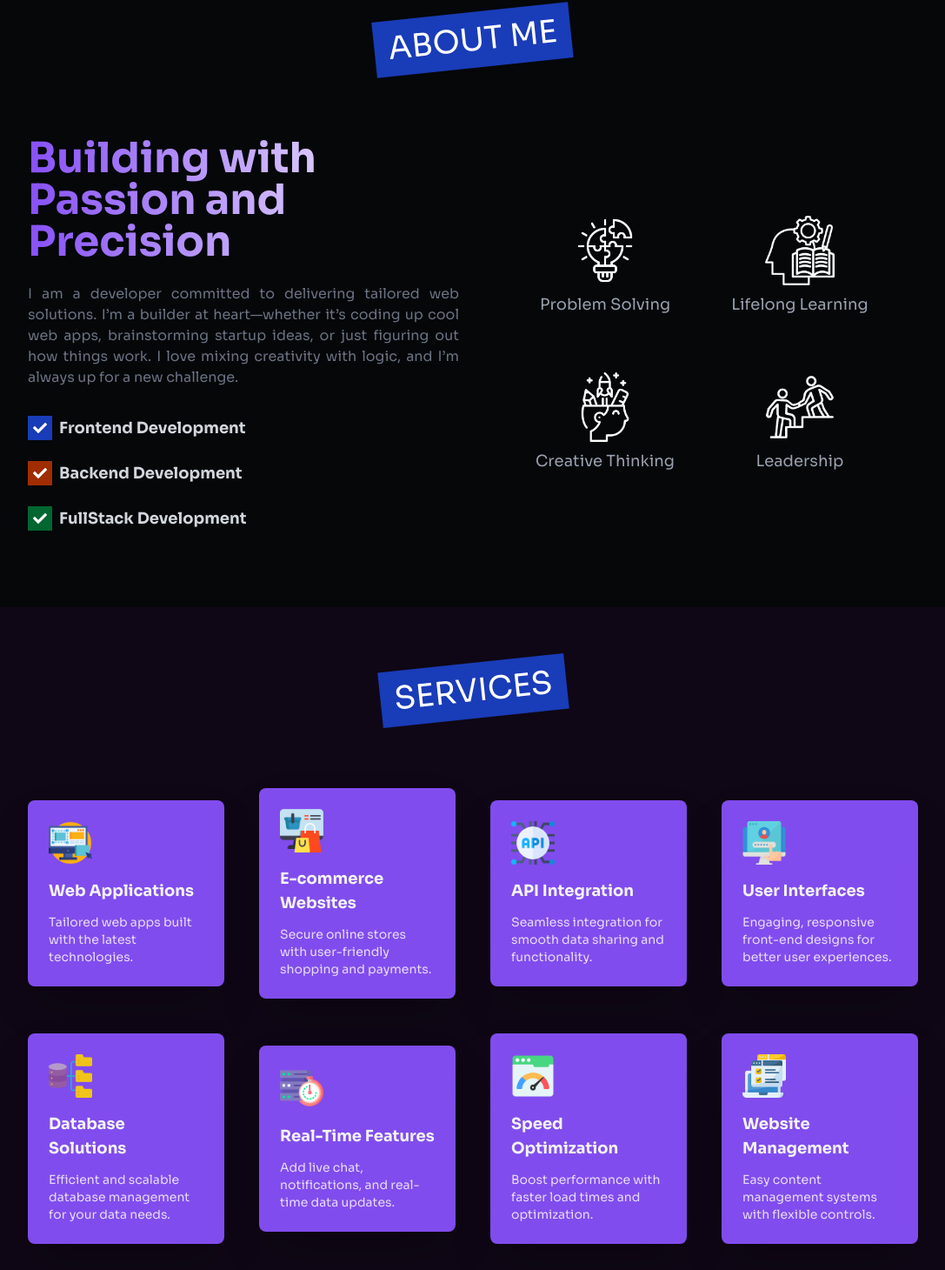
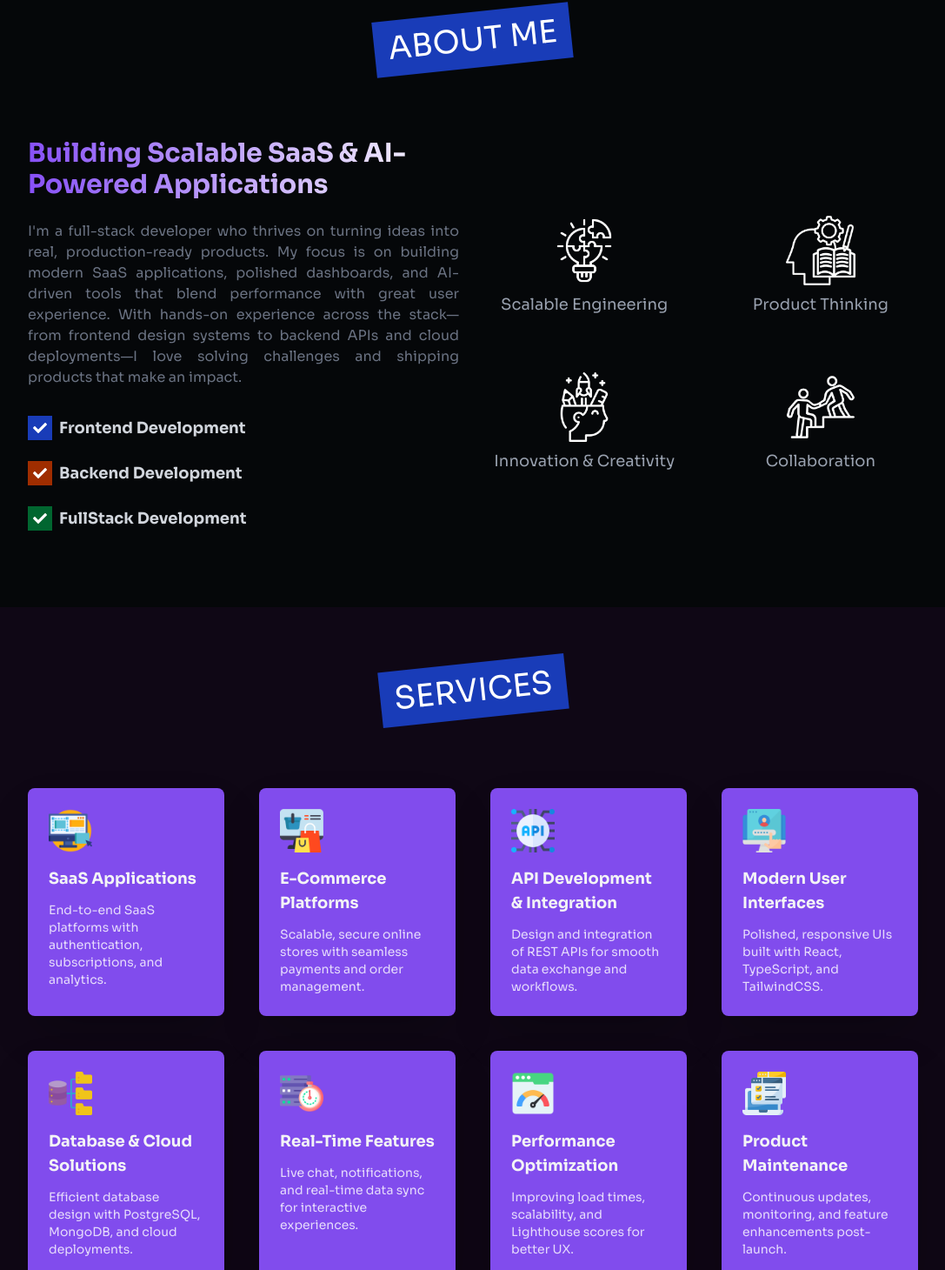
Before and after one commit to ShettyAryan/myportfolio, a Next.js app: page / in a window 1280 px wide. Shown: the part 850-2310 px from the top of the page at 87% size, without its empty margins (96-1183 px from the left). Built offline with nearby package versions, Linux system fonts and the light colour scheme.

Commit message:
Project added and modifications made

```diff
--- a/Data/data.ts
+++ b/Data/data.ts
@@ -1,15 +1,15 @@
 export const BaseInfo = {
   name: "Aryan Shetty",
-  position: "Full Stack Web Developer",
+  position: "Full Stack Developer",
   description:
-    "I’m a curious mind with a passion for building things—whether it’s crafting sleek web apps, exploring new tech stacks, or diving into business ideas. I thrive on challenges and love blending creativity with problem-solving. Let’s connect and make something awesome!",
+    "I'm a full-stack developer passionate about building scalable SaaS products and AI-powered applications. With experience in React, Next.js, TypeScript, and FastAPI, I specialize in crafting modern dashboards and production-ready web apps that are fast, reliable, and user-focused. Always curious, always building—let's turn ideas into impactful products!",
   profilePic: "/images/hero.png",
 };
 
 export const aboutInfo = {
-  title: "Building with Passion and Precision",
+  title: "Building Scalable SaaS & AI-Powered Applications",
   description:
-    "I am a developer committed to delivering tailored web solutions. I’m a builder at heart—whether it’s coding up cool web apps, brainstorming startup ideas, or just figuring out how things work. I love mixing creativity with logic, and I’m always up for a new challenge.",
+    "I'm a full-stack developer who thrives on turning ideas into real, production-ready products. My focus is on building modern SaaS applications, polished dashboards, and AI-driven tools that blend performance with great user experience. With hands-on experience across the stack—from frontend design systems to backend APIs and cloud deployments—I love solving challenges and shipping products that make an impact.",
   client: "50+",
   experience: "3+",
   project: "200+",
@@ -19,57 +19,62 @@ export const aboutInfo = {
 export const servicesData = [
   {
     id: 1,
-    title: " Web Applications",
-    description: "Tailored web apps built with the latest technologies.",
+    title: "SaaS Applications",
+    description:
+      "End-to-end SaaS platforms with authentication, subscriptions, and analytics.",
     icon: "/images/s1.png",
   },
   {
     id: 2,
-    title: "E-commerce Websites",
+    title: "E-Commerce Platforms",
     description:
-      "Secure online stores with user-friendly shopping and payments.",
+      "Scalable, secure online stores with seamless payments and order management.",
     icon: "/images/s2.png",
   },
   {
     id: 3,
-    title: "API Integration",
+    title: "API Development & Integration",
     description:
-      "Seamless integration for smooth data sharing and functionality.",
+      "Design and integration of REST APIs for smooth data exchange and workflows.",
     icon: "/images/s3.png",
   },
   {
     id: 4,
-    title: "User Interfaces",
+    title: "Modern User Interfaces",
     description:
-      "Engaging, responsive front-end designs for better user experiences.",
+      "Polished, responsive UIs built with React, TypeScript, and TailwindCSS.",
     icon: "/images/s4.png",
   },
   {
     id: 5,
-    title: "Database Solutions",
+    title: "Database & Cloud Solutions",
     description:
-      "Efficient and scalable database management for your data needs.",
+      "Efficient database design with PostgreSQL, MongoDB, and cloud deployments.",
     icon: "/images/s5.png",
   },
   {
     id: 6,
     title: "Real-Time Features",
-    description: "Add live chat, notifications, and real-time data updates.",
+    description:
+      "Live chat, notifications, and real-time data sync for interactive experiences.",
     icon: "/images/s6.png",
   },
   {
     id: 7,
-    title: "Speed Optimization",
-    description: "Boost performance with faster load times and optimization.",
+    title: "Performance Optimization",
+    description:
+      "Improving load times, scalability, and Lighthouse scores for better UX.",
     icon: "/images/s7.png",
   },
   {
     id: 8,
-    title: "Website Management",
-    description: "Easy content management systems with flexible controls.",
+    title: "Product Maintenance",
+    description:
+      "Continuous updates, monitoring, and feature enhancements post-launch.",
     icon: "/images/s8.png",
   },
 ];
+
 
 export const projectData = [
   {
@@ -92,6 +97,15 @@ export const projectData = [
   },
   {
     id: 2,
+    image: "/images/aigenagentic.png",
+    url: "https://aigenagentic.vercel.app/",
+    title: "AIGenAgentic Solutions",
+    description:
+      "Freelance Full-Stack Developer (Contract) - Designed, built, and deployed the agency’s public website with scheduling integration, analytics, and production-ready deployment within tight timelines.",
+    techStack: ["Next.js", "TailwindCSS", "Typescript", "MongoDB"],
+  },
+  {
+    id: 3,
     image: "/images/codequest.png",
     url: "https://code-quest-aryan.vercel.app/",
     title: "CodeQuest",
@@ -109,7 +123,7 @@ export const projectData = [
     ],
   },
   {
-    id: 3,
+    id: 4,
     image: "/images/ecom.png",
     url: "https://ecom-nine.vercel.app/",
     title: "E-Commerce Store",
@@ -124,7 +138,7 @@ export const projectData = [
     ],
   },
   {
-    id: 4,
+    id: 5,
     image: "/images/notesapp.png",
     url: "https://notesapp-ashy-five.vercel.app/",
     title: "Notes App",
@@ -132,7 +146,7 @@ export const projectData = [
     techStack: ["MERN", "Axios", "MongoDB Atlas", "JWT Auth"],
   },
   {
-    id: 5,
+    id: 6,
     image: "/images/nike.png",
     url: "https://serene-donut-234405.netlify.app",
     title: "Nike UI Clone",
--- a/component/Home/About/About.tsx
+++ b/component/Home/About/About.tsx
@@ -134,52 +134,52 @@ useEffect(()=>{
   }, []);
 
   return (
-    <div
-      ref={sectionRef}
-      className='pt-16 pb-16 bg-[#050709] overflow-hidden'
-    >
-        <div ref={headingRef}>
-      <  SectionHeading>About Me</SectionHeading>
-        </div>
-      <div className='w-[80%] mx-auto grid grid-cols-1 lg:grid-cols-2 gap-8 items-center mt-20'>
+    <div ref={sectionRef} className="pt-16 pb-16 bg-[#050709] overflow-hidden">
+      <div ref={headingRef}>
+        <SectionHeading>About Me</SectionHeading>
+      </div>
+      <div className="w-[80%] mx-auto grid grid-cols-1 lg:grid-cols-2 gap-8 items-center mt-20">
         {/* Text content */}
         <div>
           <h1
             ref={titleRef}
-            className='text-bg text-[26px] sm:text-3xl md:text-4xl lg:text-5xl font-bold text-gray-200'
+            className="text-bg text-[26px] sm:text-xl md:text-2xl lg:text-3xl font-bold text-gray-200"
           >
             {aboutInfo.title}
           </h1>
 
           {/* Rest of the component remains exactly the same */}
-          <p ref={descRef} className='mt-6 text-base text-gray-500 text-justify'>
+          <p
+            ref={descRef}
+            className="mt-6 text-base text-gray-500 text-justify"
+          >
             {aboutInfo.description}
           </p>
 
-          <div ref={skillsRef} className='mt-8'>
-            <div className='flex items-center space-x-2 mb-6'>
-              <div className='w-7 h-7 bg-blue-800 flex flex-col items-center justify-center'>
-                <FaCheck className='text-white'/>
+          <div ref={skillsRef} className="mt-8">
+            <div className="flex items-center space-x-2 mb-6">
+              <div className="w-7 h-7 bg-blue-800 flex flex-col items-center justify-center">
+                <FaCheck className="text-white" />
               </div>
-              <p className='text-sm sm:text-base md:text-lg font-bold text-gray-300'>
+              <p className="text-sm sm:text-base md:text-lg font-bold text-gray-300">
                 Frontend Development
               </p>
             </div>
 
-            <div className='flex items-center space-x-2 mb-6'>
-              <div className='w-7 h-7 bg-orange-800 flex flex-col items-center justify-center'>
-                <FaCheck className='text-white'/>
+            <div className="flex items-center space-x-2 mb-6">
+              <div className="w-7 h-7 bg-orange-800 flex flex-col items-center justify-center">
+                <FaCheck className="text-white" />
               </div>
-              <p className='text-sm sm:text-base md:text-lg font-bold text-gray-300'>
+              <p className="text-sm sm:text-base md:text-lg font-bold text-gray-300">
                 Backend Development
               </p>
             </div>
 
-            <div className='flex items-center space-x-2 mb-6'>
-              <div className='w-7 h-7 bg-green-800 flex flex-col items-center justify-center'>
-                <FaCheck className='text-white'/>
+            <div className="flex items-center space-x-2 mb-6">
+              <div className="w-7 h-7 bg-green-800 flex flex-col items-center justify-center">
+                <FaCheck className="text-white" />
               </div>
-              <p className='text-sm sm:text-base md:text-lg font-bold text-gray-300'>
+              <p className="text-sm sm:text-base md:text-lg font-bold text-gray-300">
                 FullStack Development
               </p>
             </div>
@@ -187,60 +187,63 @@ useEffect(()=>{
         </div>
 
         {/* Stat Content */}
-        <div ref={statsRef} className='grid grid-cols-2 gap-16 items-center lg:mx-auto'>
+        <div
+          ref={statsRef}
+          className="grid grid-cols-2 gap-16 items-center lg:mx-auto"
+        >
           <div>
             <Image
-              src='/images/idea.png'
-              alt='Problem Solving'
+              src="/images/idea.png"
+              alt="Scalable Engineering"
               width={80}
               height={80}
-              className='mx-auto'
+              className="mx-auto"
               priority
             />
-            <p className='text-base sm:text-lg text-gray-400 text-center mt-2'>
-              Problem Solving
+            <p className="text-base sm:text-lg text-gray-400 text-center mt-2">
+              Scalable Engineering
             </p>
           </div>
 
           <div>
             <Image
-              src='/images/learning.png'
-              alt='Lifelong Learning'
+              src="/images/learning.png"
+              alt="Product Thinking"
               width={80}
               height={80}
-              className='mx-auto'
+              className="mx-auto"
               priority
             />
-            <p className='text-base sm:text-lg text-gray-400 text-center mt-2'>
-              Lifelong Learning
+            <p className="text-base sm:text-lg text-gray-400 text-center mt-2">
+              Product Thinking
             </p>
           </div>
 
           <div>
             <Image
-              src='/images/creativity.png'
-              alt='Creative Thinking'
+              src="/images/creativity.png"
+              alt="Innovation & Creativity"
               width={80}
               height={80}
-              className='mx-auto'
+              className="mx-auto"
               priority
             />
-            <p className='text-base sm:text-lg text-gray-400 text-center mt-2'>
-              Creative Thinking
+            <p className="text-base sm:text-lg text-gray-400 text-center mt-2">
+              Innovation & Creativity
             </p>
           </div>
 
           <div>
             <Image
-              src='/images/leadership.png'
-              alt='Leadership'
+              src="/images/leadership.png"
+              alt="Collaboration"
               width={80}
               height={80}
-              className='mx-auto'
+              className="mx-auto"
               priority
             />
-            <p className='text-base sm:text-lg text-gray-400 text-center mt-2'>
-              Leadership
+            <p className="text-base sm:text-lg text-gray-400 text-center mt-2">
+              Collaboration
             </p>
           </div>
         </div>
--- a/component/Home/Hero/Hero.tsx
+++ b/component/Home/Hero/Hero.tsx
@@ -2,7 +2,7 @@
 
 import { BaseInfo } from "@/Data/data";
 import Image from "next/image";
-import Link from "next/link";
+
 import React, { useEffect, useRef, useState } from "react";
 import { FaDownload } from "react-icons/fa";
 import { FaGithub, FaInstagram, FaLinkedin, FaTwitter } from "react-icons/fa6";
@@ -203,7 +203,7 @@ const Hero = () => {
               </a>
             </div>
             <a
-              href="https://drive.google.com/file/d/1XefhI0yEWXkZVRj9Qz_sNBHobE6W9xj0/view?usp=sharing"
+              href="https://drive.google.com/file/d/1ItysqIr6TfK6kraZenCT3_UxT5fGHLcb/view?usp=sharing"
               target="_blank"
               onMouseEnter={handleButtonMouseEnter}
               onMouseLeave={handleButtonMouseLeave}
--- a/component/Home/Projects/Projects.tsx
+++ b/component/Home/Projects/Projects.tsx
@@ -64,12 +64,12 @@ const Projects = () => {
       <div ref={headingRef}>
         <SectionHeading>My Projects</SectionHeading>
       </div>
-      <div className="w-[80%] mx-auto mt-20 grid grid-cols-1 md:grid-cols-2 lg:grid-cols-3 gap-12 items-center">
+      <div className="w-[80%] mx-auto mt-20 grid grid-cols-1 md:grid-cols-2 lg:grid-cols-3 gap-12 items-stretch">
         {projectData.map((project) => (
           <div
             key={project.id}
             // ref={(el) => {(cardRefs.current[index] = el)}}
-            className="bg-blue-950 p-6 rounded-lg hover:scale-105 transition-all duration-300"
+            className="bg-blue-950 p-6 rounded-lg hover:scale-105 transition-all duration-300 h-full"
           >
             <Link href={project.url} target="_blank">
               <Image
--- a/component/Home/Services/ServiceCard.tsx
+++ b/component/Home/Services/ServiceCard.tsx
@@ -27,7 +27,7 @@ useEffect(()=>{
 },[])
 
   return (
-    <Tilt className='shadow-2xl p-6 rounded-lg bg-[#814ced]'>
+    <Tilt className='shadow-2xl p-6 rounded-lg bg-[#814ced] flex flex-col  h-full'>
       <Image src={`${service.icon}`} alt={service.description} width={50} height={50}/>
       <h1 className='mt-4 text-lg font-bold text-gray-100'>{service.title}</h1>
       <p className='mt-3 text-sm text-white/80'>{service.description}</p>
--- a/component/Home/Services/Services.tsx
+++ b/component/Home/Services/Services.tsx
@@ -70,7 +70,7 @@ useEffect(()=>{
       <div ref={headingRef}>
         <SectionHeading>Services</SectionHeading>
       </div>
-      <div className="grid grid-cols-1 sm:grid-cols-2 lg:grid-cols-3 xl:grid-cols-4 gap-10 mx-auto w-[80%] items-center mt-20">
+      <div className="grid grid-cols-1 sm:grid-cols-2 lg:grid-cols-3 xl:grid-cols-4 gap-10 mx-auto w-[80%] items-stretch mt-20">
         {servicesData.map((service) => (
           <div key={service.id} ref={addToCardsRef}>
             <ServiceCard service={service} />
```
Also changed, not shown: public/images/aigenagentic.png (added).
